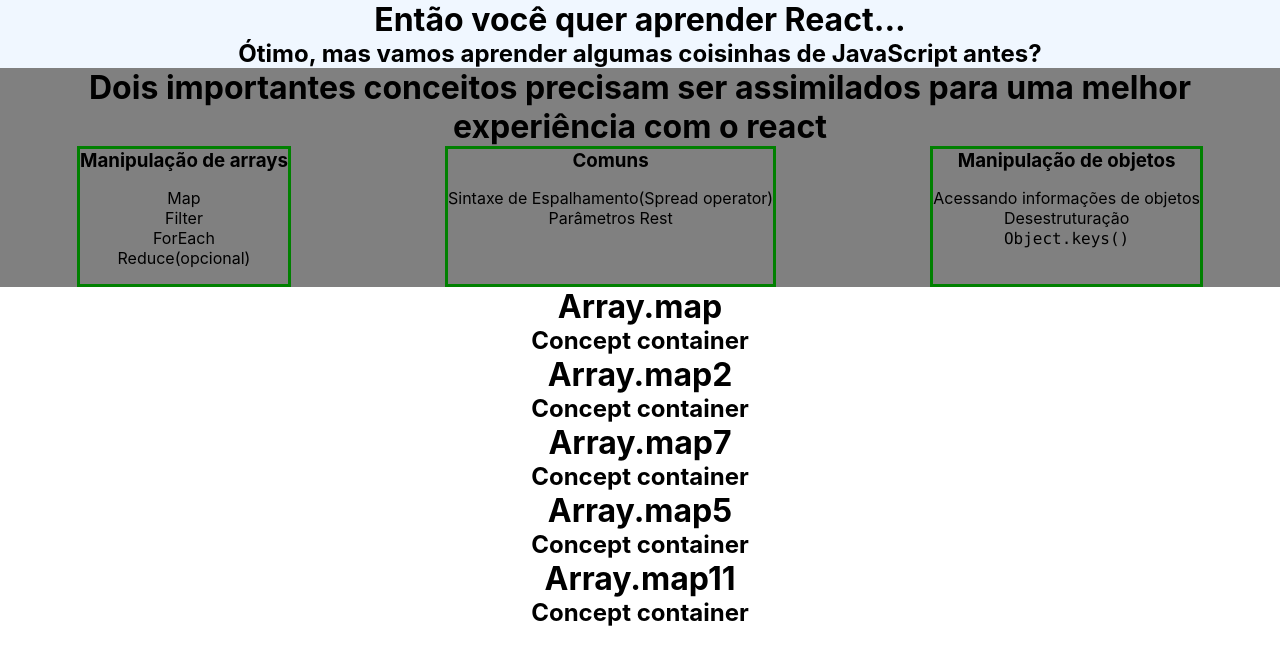
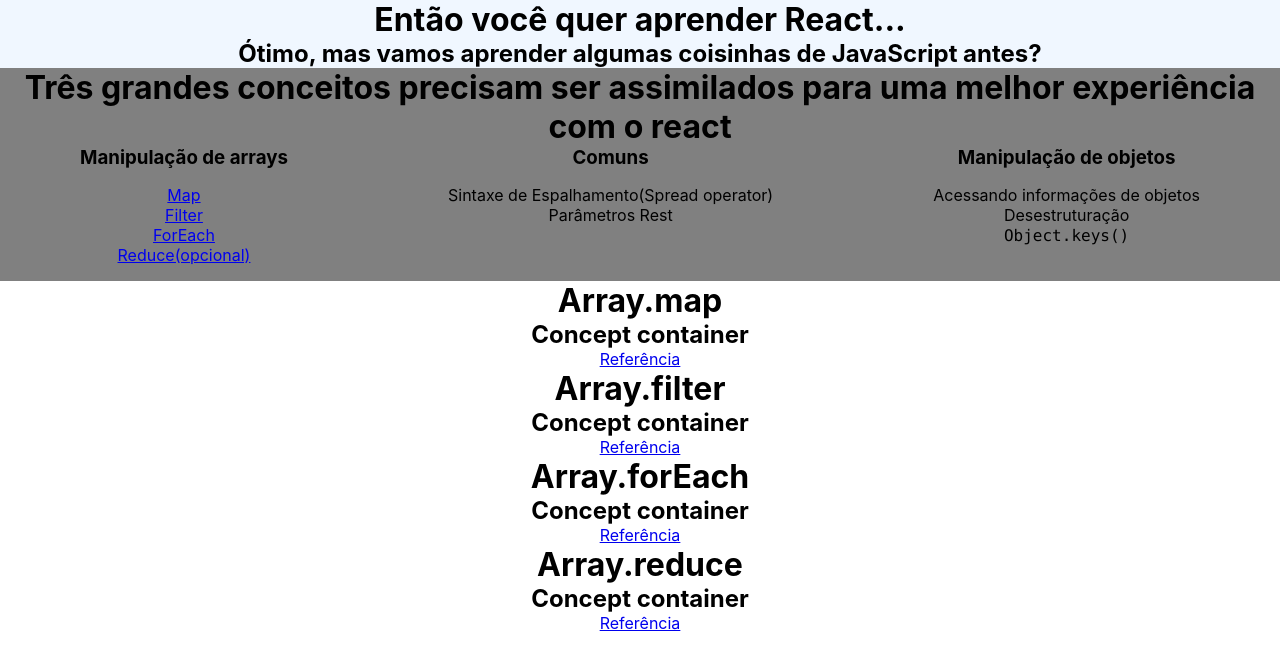
Before and after one commit to laurolyra/concepts-before-react, a React (Create React App) app: page / in a window 1280 px wide. Shown: the top 670 px of the page. Built offline with nearby package versions, Linux system fonts and the light colour scheme.

Commit message:
first links to anchors

```diff
--- a/src/App.js
+++ b/src/App.js
@@ -8,11 +8,10 @@
     <div className="App">
       <Intro/>
       <ConceptsArea/>
-      <Concept title='Array.map'/>
-      <Concept title='Array.map2'/>
-      <Concept title='Array.map7'/>
-      <Concept title='Array.map5'/>
-      <Concept title='Array.map11'/>
+      <Concept title='Array.map' link='https://developer.mozilla.org/pt-BR/docs/Web/JavaScript/Reference/Global_Objects/Array/map'/>
+      <Concept title='Array.filter' link='https://developer.mozilla.org/pt-BR/docs/Web/JavaScript/Reference/Global_Objects/Array/filter'/>
+      <Concept title='Array.forEach' link='https://developer.mozilla.org/pt-BR/docs/Web/JavaScript/Reference/Global_Objects/Array/foreach'/>
+      <Concept title='Array.reduce' link='https://developer.mozilla.org/pt-BR/docs/Web/JavaScript/Reference/Global_Objects/Array/reduce'/>
     </div>
   );
 }
--- a/src/components/Concept/index.jsx
+++ b/src/components/Concept/index.jsx
@@ -1,10 +1,11 @@
 import React from 'react';
 import './styles.scss';
 
-const Concept = (props) => (
+const Concept = ({title, link}) => (
   <div className='concept-container'>
-    <h1>{props.title}</h1>
+    <h1 id={title}>{title}</h1>
     <h2>Concept container</h2>
+    <a href={link} rel="noreferrer" target="_blank">Referência</a>
   </div>
   );
 
--- a/src/components/ConceptsArea/index.jsx
+++ b/src/components/ConceptsArea/index.jsx
@@ -3,15 +3,23 @@
 
 const ConceptsArea = () => (
   <div className='concepts-area'>
-    <h1>Dois importantes conceitos precisam ser assimilados para uma melhor experiência com o react</h1>
+    <h1>Três grandes conceitos precisam ser assimilados para uma melhor experiência com o react</h1>
     <section className='concept-blocks-container'>
       <div className='concept-block'>
         <h3>Manipulação de arrays</h3>
         <ul>
-          <li>Map</li>
-          <li>Filter</li>
-          <li>ForEach</li>
-          <li>Reduce(opcional)</li>
+          <a href="#Array.map">
+            <li>Map</li>
+          </a>
+          <a href="#Array.filter">
+            <li>Filter</li>
+          </a>
+          <a href="#Array.forEach">
+            <li>ForEach</li>
+          </a>
+          <a href="#Array.reduce">
+            <li>Reduce(opcional)</li>
+          </a>
         </ul>
       </div>
       <div className='concept-block'>
--- a/src/components/ConceptsArea/styles.scss
+++ b/src/components/ConceptsArea/styles.scss
@@ -6,8 +6,6 @@
     justify-content: space-around;
 
     .concept-block {
-      border: 3px solid green;
-
       ul {
         list-style: none;
         padding: 0;
```
